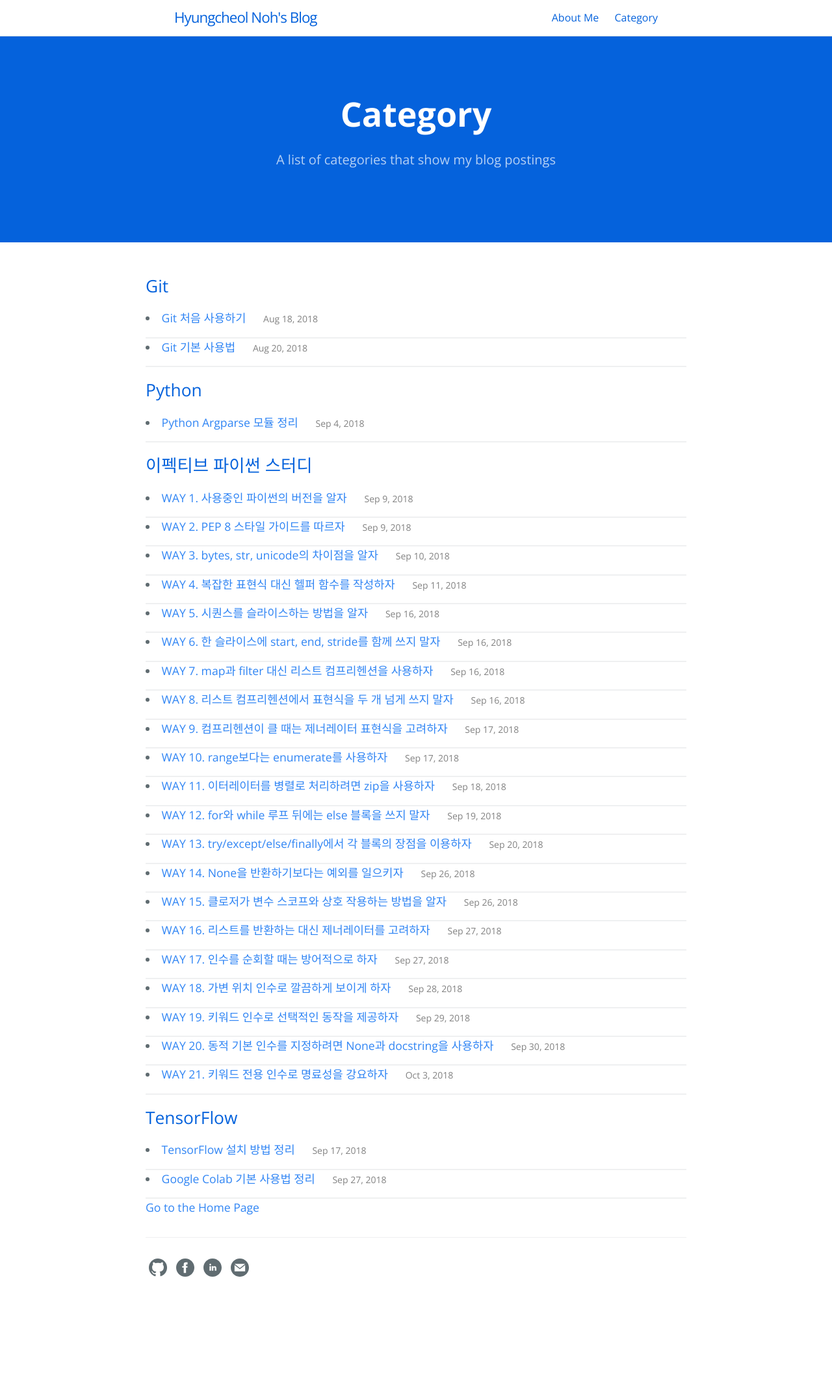
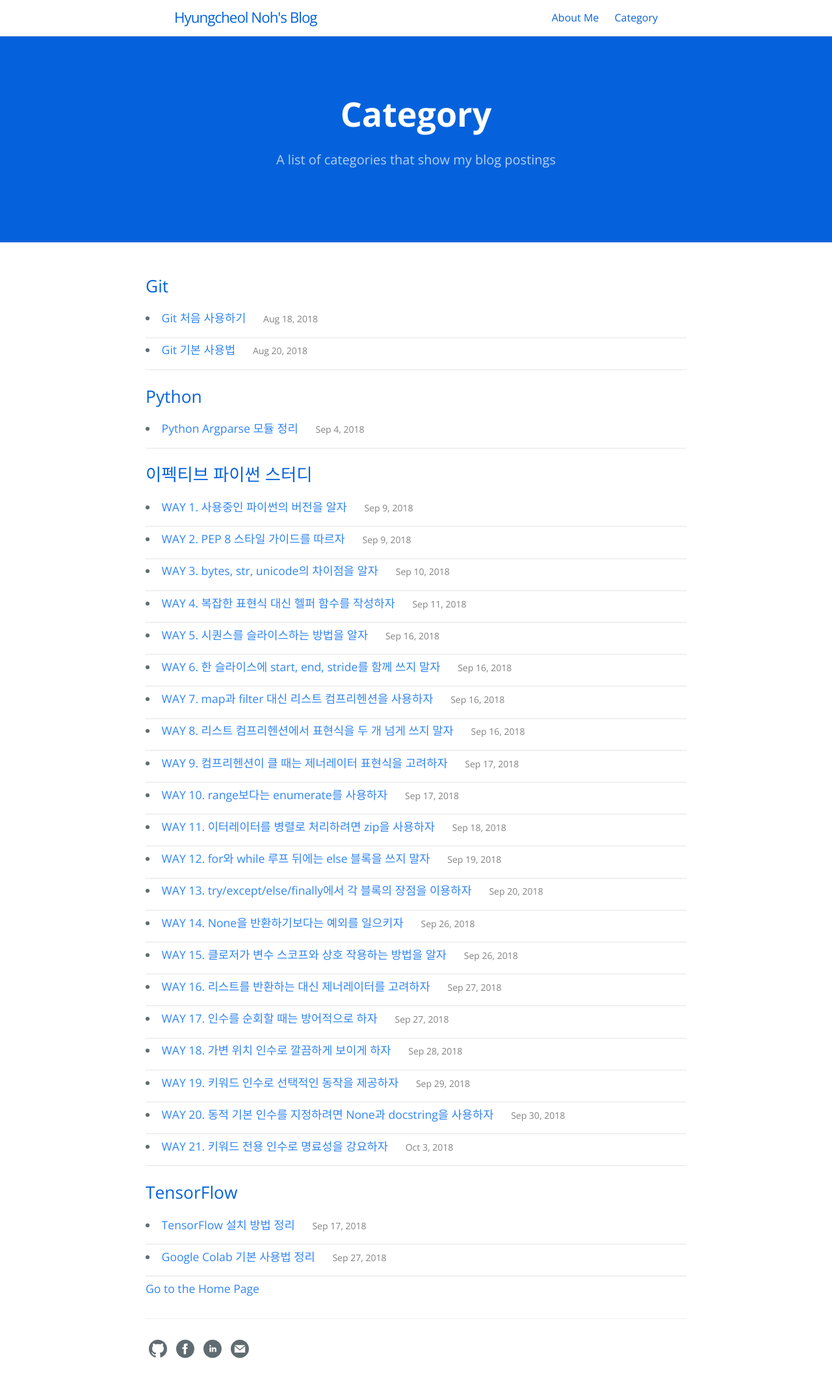
Before and after one commit to hcnoh/hcnoh.github.io, a Jekyll site: the page built from category.md, in a window 1280 px wide. Shown: the whole page at 65% size. Built offline with Jekyll 4.4.1, drawn with Linux system fonts in a browser that asks for light colours; before the commit the page ends 2019 px from its top, so only the background shows below that.

Commit message:
Update category.html

```diff
--- a/_layouts/category.html
+++ b/_layouts/category.html
@@ -10,7 +10,7 @@ layout: default
   {% assign pages_list = tag[1] %}
   {% for post in pages_list reversed %}
 
-    <li style="margin-bottom: -1.0rem;">
+    <li style="margin-bottom: -0.7rem;">
 
       {% assign date_format = site.cayman-blog.date_format | default: "%b %-d, %Y" %}
 
```
